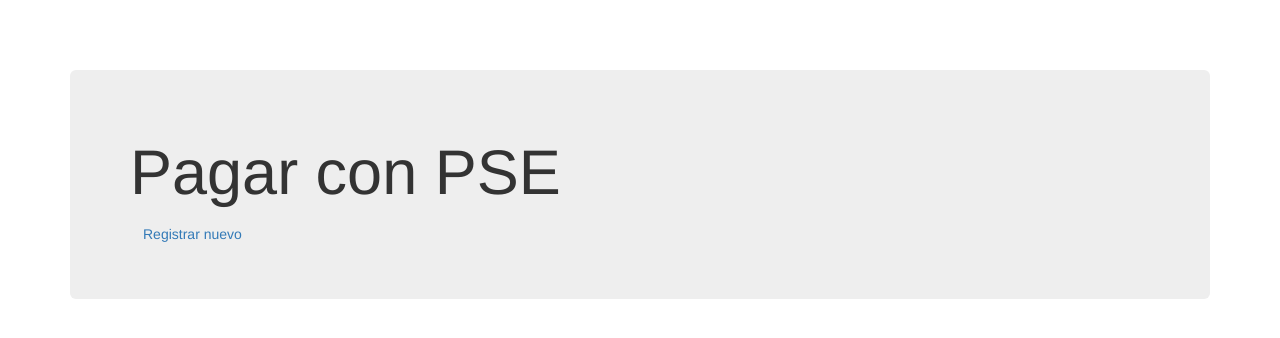
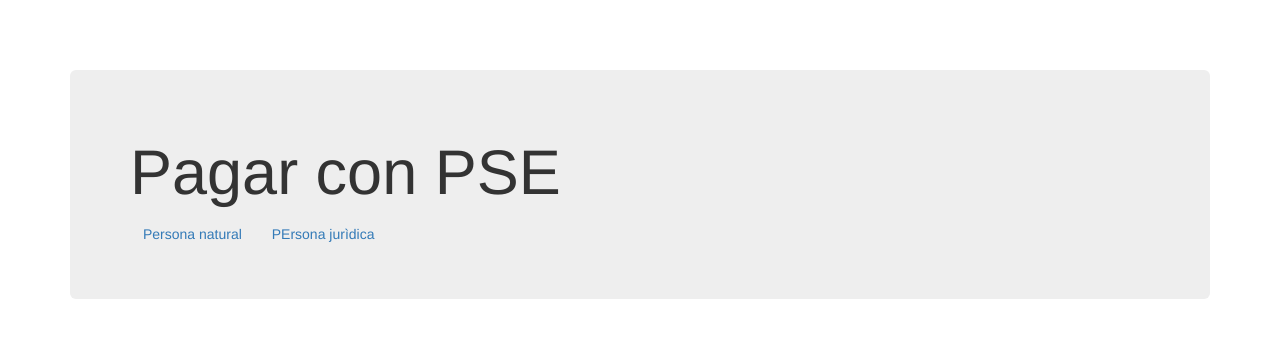
Before and after one commit to argotty2010/ClienteWSDL, a Django app: page /guestbook/ in a window 1280 px wide. Shown: the top 338 px of the page. Run offline with Django 3.2, Linux system fonts and the light colour scheme; some libraries are stand-ins or nearby versions.

Commit message:
Update index.html

```diff
--- a/ClienteWSDL/Ambiente/Cliente/guestbook/templates/guestbook/index.html
+++ b/ClienteWSDL/Ambiente/Cliente/guestbook/templates/guestbook/index.html
@@ -27,7 +27,9 @@
 
       <div class="jumbotron">
         <h1>Pagar con PSE</h1>
-        <a type="button" class="btn btn-link" href="{% url 'sign' %}">Registrar nuevo</a>
+        <a type="button" class="btn btn-link" href="{% url 'sign' %}">Persona natural</a>
+        <a type="button" class="btn btn-link" href="{% url 'sign' %}">PErsona jurìdica</a>
+
       </div>
 
 
```
